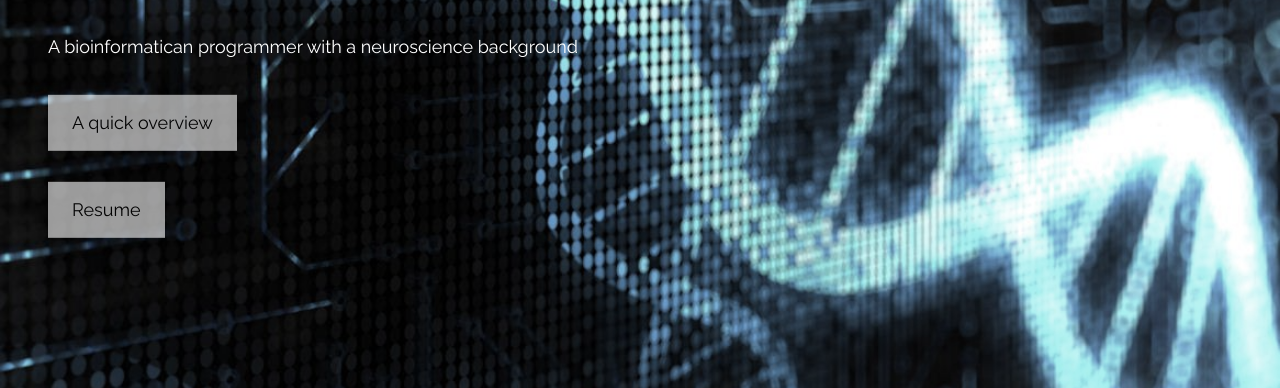
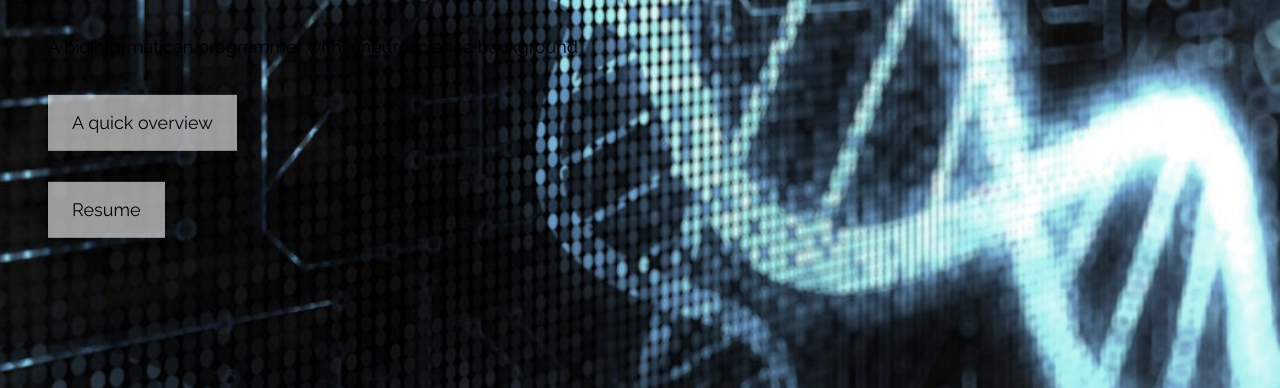
Before and after one commit to Zinthrow/Zinthrow.github.io, a plain HTML site: page index.html in a window 1280 px wide. Shown: the part 329-717 px from the top of the page. Drawn offline with nearby package versions, Linux system fonts and the light colour scheme; a script that the page names is missing.

Commit message:
Update index.html

```diff
--- a/index.html
+++ b/index.html
@@ -56,7 +56,7 @@ body, html {
 
 <!-- Header with full-height image -->
 <header class="bgimg-1 w3-display-container w3-grayscale-min" id="home">
-  <div class="w3-display-left w3-text-white" style="padding:48px">
+  <div class="w3-display-left w3-text-lightgray" style="padding:48px">
       <span class="w3-jumbo w3-hide-small"> <strong> Alex Larsen</strong> </span><br>
     <span class="w3-xxlarge w3-hide-large w3-hide-medium"> <b>Alex Larsen</b> </span><br>
     <span class="w3-large">A bioinformatican programmer with a neuroscience background </span>
```
